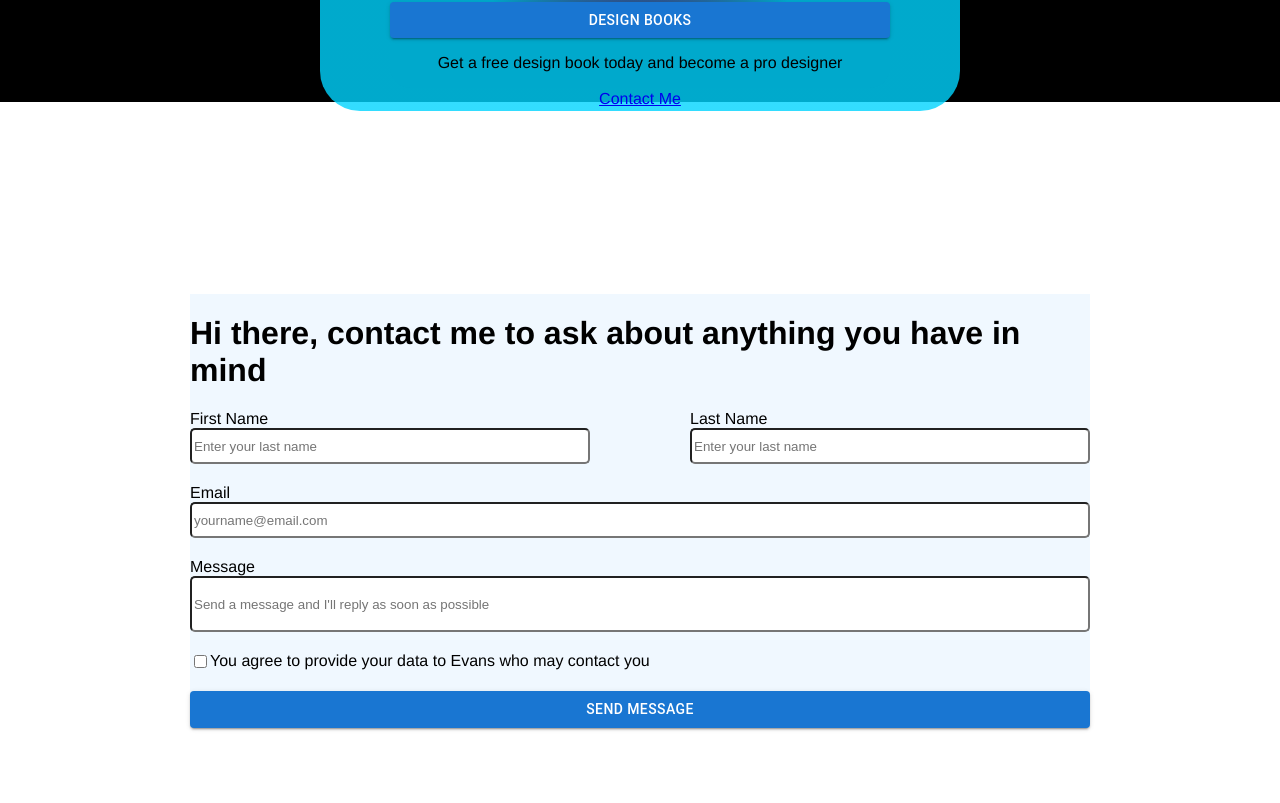
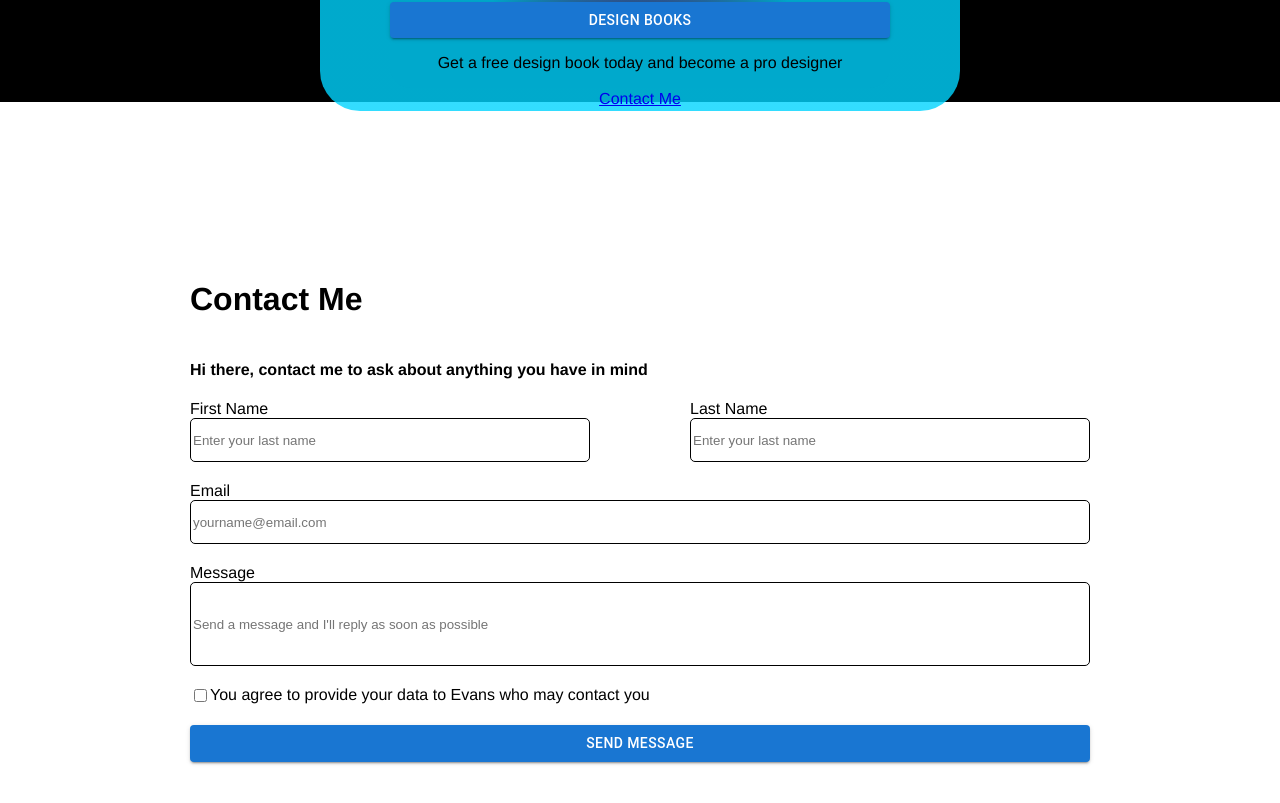
Before and after one commit to gitahievans/-HNG-stage2-task, a React (Create React App) app: page / in a window 1280 px wide. Shown: the part 706-1509 px from the top of the page. Built offline with nearby package versions, Linux system fonts and the light colour scheme.

Commit message:
styles inputs

```diff
--- a/src/pages/Contact.js
+++ b/src/pages/Contact.js
@@ -8,7 +8,8 @@ function Contact() {
   return (
     <div className="contact-container">
       <div className="contact-inputs">
-        <h1>Hi there, contact me to ask about anything you have in mind</h1>
+        <h1>Contact Me</h1>
+        <h4>Hi there, contact me to ask about anything you have in mind</h4>
         <form onSubmit={handleSubmit}>
           <div className="names">
             <div className="first">
--- a/src/styles/contact.css
+++ b/src/styles/contact.css
@@ -6,7 +6,8 @@
 }
 
 .contact-inputs {
-    background-color: aliceblue;
+    display: flex;
+    flex-direction: column;
 }
 
 .names {
@@ -35,8 +36,9 @@
 }
 
 .inputs {
-    height: 30px;
+    height: 40px;
     border-radius: 5px;
+    border: 1px solid;
 }
 
 .message-div {
@@ -46,8 +48,9 @@
 }
 
 .message-area {
-    height: 50px;
+    height: 80px;
     border-radius: 5px;
+    border: 1px solid;
 }
 
 .check-div {
```
